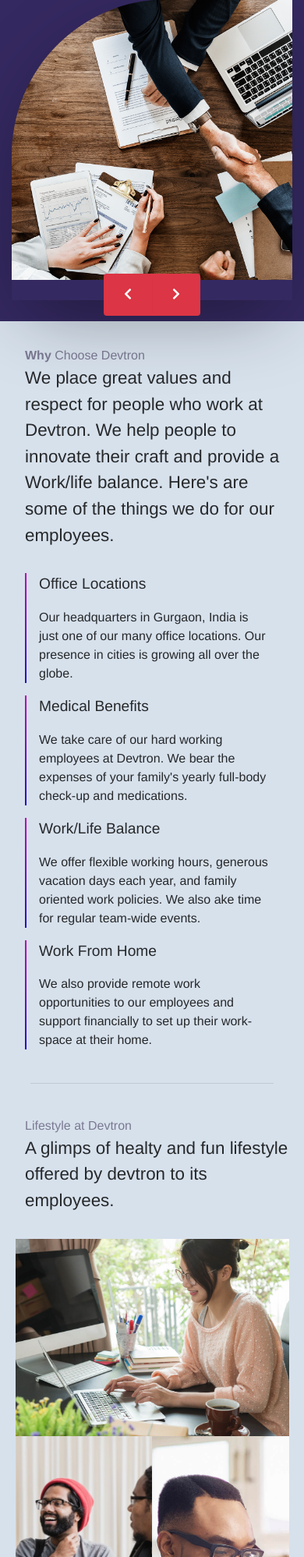
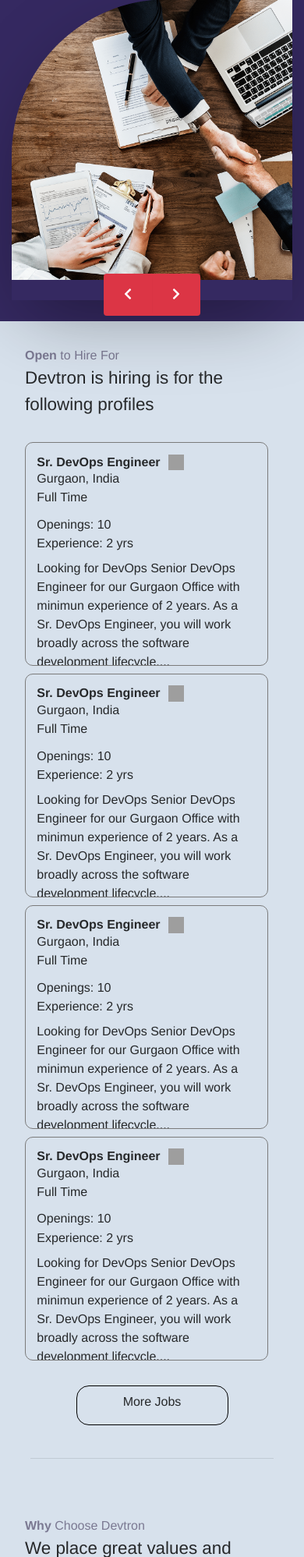
Before and after one commit to Abhinav-26/Career-Page, a Django app: page / in a window 390 px wide. Shown: the part 522-2519 px from the top of the page at 78% size. Run offline with Django 3.2, Linux system fonts and the light colour scheme; some libraries are stand-ins or nearby versions; grey boxes are pictures that could not be loaded.

Commit message:
Job Section Done

```diff
--- a/carrer/templates/carrer/index.html
+++ b/carrer/templates/carrer/index.html
@@ -31,6 +31,8 @@
     <body>
         {% include 'carrer/landing_page.html' %}
 
+        {% include 'carrer/jobSection.html' %}
+
         {% include 'carrer/whyDevtron.html' %}
 
         {% include 'carrer/gallery.html' %}
--- /dev/null
+++ b/carrer/templates/carrer/jobSection.html
@@ -0,0 +1,93 @@
+{% load static %}
+
+<div class="jobs">
+    <div class="jobs-heading">
+        <b>Open</b> to Hire For
+    </div>
+    <div class="jobs-text">
+        <p>Devtron is hiring is for the following profiles</p>
+    </div>
+    <div class="jobs-upper">
+        <div class="jobs-card">
+            <div class="job-card-content">
+                <div class="animated animatedFadeInUp fadeInUp">
+                    <div class="job-intro">
+                        <span><h3>Sr. DevOps Engineer</h3><img src="https://img.icons8.com/color/48/000000/group-skin-type-7.png"/></span>
+                        <span><p> Gurgaon, India</p></span>
+                        <span><p> Full Time</p></span>
+                    </div>
+                    <div class="jobs-count">
+                        <p>Openings: 10</p>
+                        <p>Experience: 2 yrs</p>
+                    </div>
+                    <span>Looking for DevOps Senior DevOps Engineer for our Gurgaon Office with minimun experience of 2 years. As a Sr.
+                        DevOps Engineer, you will work broadly across the software development lifecycle....
+                    </span>
+                </div>
+            </div>
+        </div>
+
+        <div class="jobs-card">
+            <div class="job-card-content">
+                <div class="animated animatedFadeInUp fadeInUp">
+                    <div class="job-intro">
+                        <span><h3>Sr. DevOps Engineer</h3><img src="https://img.icons8.com/color/48/000000/group-skin-type-7.png"/></span>
+                        <span><p> Gurgaon, India</p></span>
+                        <span><p> Full Time</p></span>
+                    </div>
+                    <div class="jobs-count">
+                        <p>Openings: 10</p>
+                        <p>Experience: 2 yrs</p>
+                    </div>
+                    <span>Looking for DevOps Senior DevOps Engineer for our Gurgaon Office with minimun experience of 2 years. As a Sr.
+                        DevOps Engineer, you will work broadly across the software development lifecycle....
+                    </span>
+                </div>
+            </div>
+        </div>
+    </div>
+
+    <div class="jobs-lower">
+        <div class="jobs-card">
+            <div class="job-card-content">
+                <div class="animated animatedFadeInUp fadeInUp">
+                    <div class="job-intro">
+                        <span><h3>Sr. DevOps Engineer</h3><img src="https://img.icons8.com/color/48/000000/group-skin-type-7.png"/></span>
+                        <span><p> Gurgaon, India</p></span>
+                        <span><p> Full Time</p></span>
+                    </div>
+                    <div class="jobs-count">
+                        <p>Openings: 10</p>
+                        <p>Experience: 2 yrs</p>
+                    </div>
+                    <span>Looking for DevOps Senior DevOps Engineer for our Gurgaon Office with minimun experience of 2 years. As a Sr.
+                        DevOps Engineer, you will work broadly across the software development lifecycle....
+                    </span>
+                </div>
+            </div>
+        </div>
+
+        <div class="jobs-card">
+            <div class="job-card-content">
+                <div class="animated animatedFadeInUp fadeInUp">
+                    <div class="job-intro">
+                        <span><h3>Sr. DevOps Engineer</h3><img src="https://img.icons8.com/color/48/000000/group-skin-type-7.png"/></span>
+                        <span><p> Gurgaon, India</p></span>
+                        <span><p> Full Time</p></span>
+                    </div>
+                    <div class="jobs-count">
+                        <p>Openings: 10</p>
+                        <p>Experience: 2 yrs</p>
+                    </div>
+                    <span>Looking for DevOps Senior DevOps Engineer for our Gurgaon Office with minimun experience of 2 years. As a Sr.
+                        DevOps Engineer, you will work broadly across the software development lifecycle....
+                    </span>
+                </div>
+            </div>
+        </div>
+    </div>
+
+    <center><div class="more-btn">More Jobs</div></center>
+
+    <hr class="line">
+</div>
--- a/static/css/style.css
+++ b/static/css/style.css
@@ -301,6 +301,181 @@
 
 /******************************** HamBurger Animation END ****************************/
 
+/************************************* Vacancies at Devtron **************************/
+.jobs{
+  height: 100%;
+  width: 100vw;
+  padding-left: 10%;
+  padding-right: 10%;
+}
+
+.jobs-heading{
+  font-size: 1.4rem;
+  padding-top: 4rem;
+  /* padding-left: 10%; */
+  color: #7b7992;
+  font-weight: 500;
+}
+.jobs-upper, .jobs-lower{
+  display: flex;
+  justify-content: space-between;
+}
+.jobs-lower{
+  margin-top: 20px;
+}
+
+.jobs-text p{
+  font-size: 2rem;
+  padding-bottom: 4rem;
+  /* padding-left: 10%; */
+  padding-right: 10%;
+}
+.jobs-card{
+  height: 38vh;
+  width: 36vw;
+  border: 1px solid #7b7b7b;
+  padding: 2%;
+  border-radius: 10px;
+  transition: all 500ms;
+}
+.jobs-card:hover{
+  cursor: pointer;
+  /* box-shadow: 0px 14px 80px rgba(34, 35, 58, 0.2); */
+  border: 1px solid #062744;
+  /* border: none; */
+  transform: translateY(-2%);
+  transition: all 500ms;
+  padding: 2%;
+}
+.job-intro{
+  line-height: 1vh;
+}
+.job-intro span{
+  display: flex;
+}
+.job-intro span h3{
+  font-size: 1.6rem;
+}
+.job-intro span img{
+  height: 2rem;
+  width: 2rem;
+  margin-left: 10px;
+}
+.jobs-count{
+  margin-top: 10px;
+  line-height: 1vh;
+}
+
+.more-btn{
+  text-align:center;
+  padding: 10px;
+  margin: 3rem;
+  height: 6vh;
+  width: 10vw;
+  border: 1px solid black;
+  border-radius: 16px;
+  cursor: pointer;
+}
+.more-btn:hover{
+  background-color: #000a14;
+  color: #fff;
+}
+
+@media only screen and (max-width: 540px){
+  .jobs{
+    padding:0px 0px;
+  }
+  .jobs-heading{
+    font-size: 1rem;
+    padding-top: 2rem;
+    padding-left: 2rem;
+  }
+  .jobs-text p{
+    font-size: 1.4rem;
+    padding-left:2rem;
+    padding-right: 1rem;
+    padding-bottom: 1rem;
+  }
+  .jobs-upper, .jobs-lower{
+    display: block;
+    padding-left: 2rem;
+  }
+  .jobs-lower{
+    margin: 0;
+  }
+  .jobs-card{
+    height: 34vh;
+    width: 80vw;
+    border: 1px solid #7b7b7b;
+    padding: 4%;
+    border-radius: 10px;
+    transition: all 500ms;
+    overflow-y: hidden;
+    margin-bottom: 10px;
+  }
+  .jobs-card:hover{
+    padding: 4%;
+  }
+
+  .job-intro span h3{
+    font-size: 1rem;
+    font-weight: 600;
+  }
+  .job-intro span img{
+    height: 1.3rem;
+    width: 1.3rem;
+    margin-left: 10px;
+  }
+  .more-btn{
+    text-align:center;
+    padding: 2%;
+    margin: 2rem;
+    height: 6vh;
+    width: 50vw;
+    border: 1px solid black;
+    border-radius: 16px;
+    cursor: pointer;
+  }
+}
+/*
+@keyframes fadeInUp {
+  from {
+      transform: translate3d(0,40px,0)
+  }
+
+  to {
+      transform: translate3d(0,0,0);
+      opacity: 1
+  }
+}
+
+ @-webkit-keyframes fadeInUp {
+  from {
+      transform: translate3d(0,40px,0)
+  }
+
+  to {
+      transform: translate3d(0,0,0);
+      opacity: 1
+  }
+}
+
+.animated {
+  animation-duration: 1s;
+  animation-fill-mode: both;
+  -webkit-animation-duration: 1s;
+  -webkit-animation-fill-mode: both
+}
+
+.animatedFadeInUp {
+  opacity: 0
+}
+
+.fadeInUp {
+  opacity: 0;
+  animation-name: fadeInUp;
+  -webkit-animation-name: fadeInUp;
+} */
 /********************************** Why Devtron Section ******************************/
 .why{
   height: 100vh;
@@ -387,104 +562,6 @@
 
 
 /********************************* Employee Review Section ****************************/
-/* .review{
-    height: 100vh;
-    width: 100vw;
-}
-
-.review-heading{
-    font-size: 2rem;
-    padding: 4rem 6rem;
-}
-
-.slide-row{
-    display: flex;
-    width: 3200px;
-    transition: 0.5s;
-}
-
-.slide-col{
-    width: 800px;
-    height: 400px;
-    position: relative;
-}
-
-.user-img{
-    position: absolute;
-    top: 0;
-    right: 0;
-    height: 100%;
-}
-
-.user-img img{
-    height: 100%;
-    border-radius: 10px;
-}
-.user-text{
-    background: #2d3a59;
-    width: 520px;
-    height: 270px;
-    position: absolute;
-    left: 0;
-    top: 50%;
-    transform: translateY(-50%);
-    color: #d3d4d6;
-    padding: 45px;
-    box-sizing: border-box;
-    z-index: 2;
-}
-
-.user-text p{
-    font-size: 18px;
-    line-height: 24px;
-}
-.user-text h3{
-    margin: 35px 0 5px;
-    color: #fff;
-}
-
-.emp-container{
-    width: 800px;
-    height: 400px;
-    position: absolute;
-    top: 50%;
-    margin-top: 25vh;
-    left: 50%;
-    transform: translate(-50%, -50%);
-}
-
-.indicator{
-    position: absolute;
-    left: 50%;
-    transform: translateX(-50%);
-    bottom: -50px;
-}
-.indi-btn{
-    display: inline-block;
-    height: 15px;
-    width: 15px;
-    margin: 4px;
-    border-radius: 15px;
-    background: #2d3a59;
-    cursor: pointer;
-    transition: 0.5s;
-}
-.active{
-    width: 45px;
-}
-.emp-review{
-    width: 100%;
-    height: 100%;
-    overflow: hidden;
-}
-@media only screen and (max-width: 500px){
-    .review-heading{
-        padding: 2rem 1rem;
-        font-size: 1.4rem;
-    }
-
-
-} */
 .emp-section{
   height: 100vh !important;
   /* display: flex; */
```
Also changed, not shown: carrer/templates/carrer/empReview.html (+0 -108 lines).
